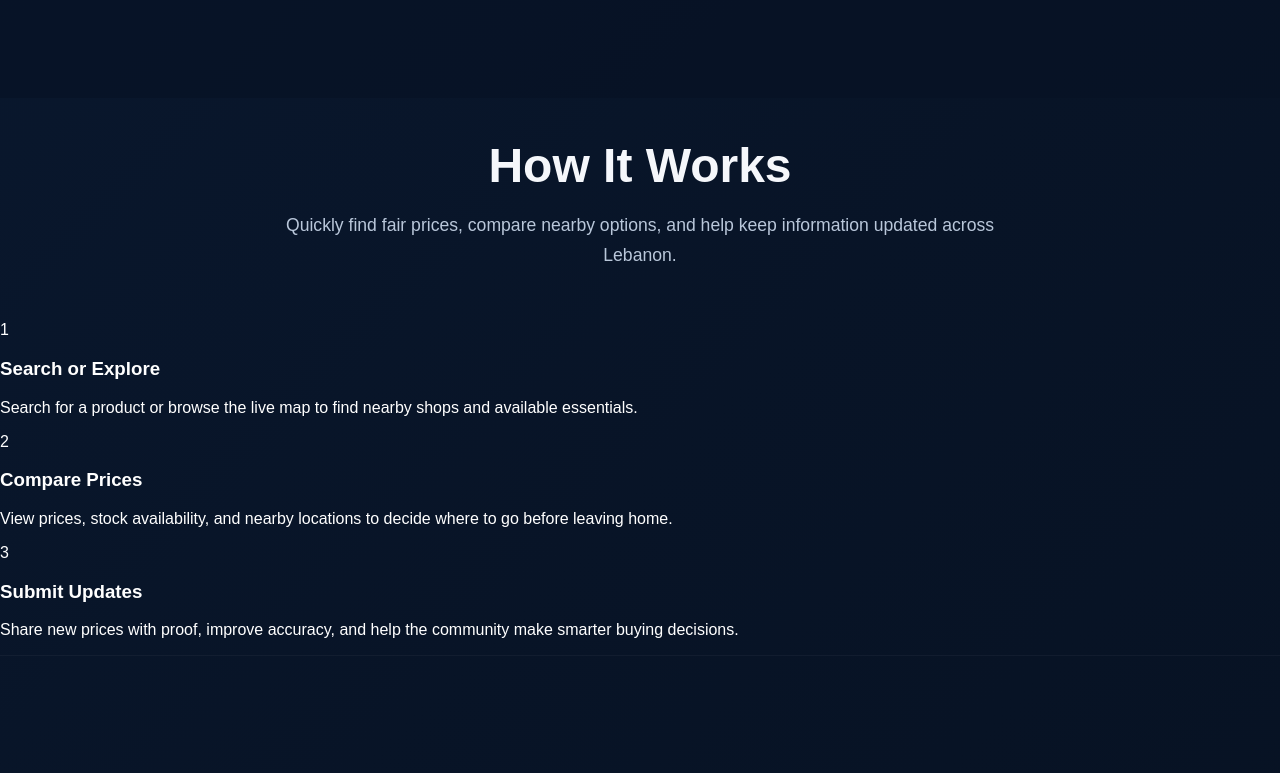
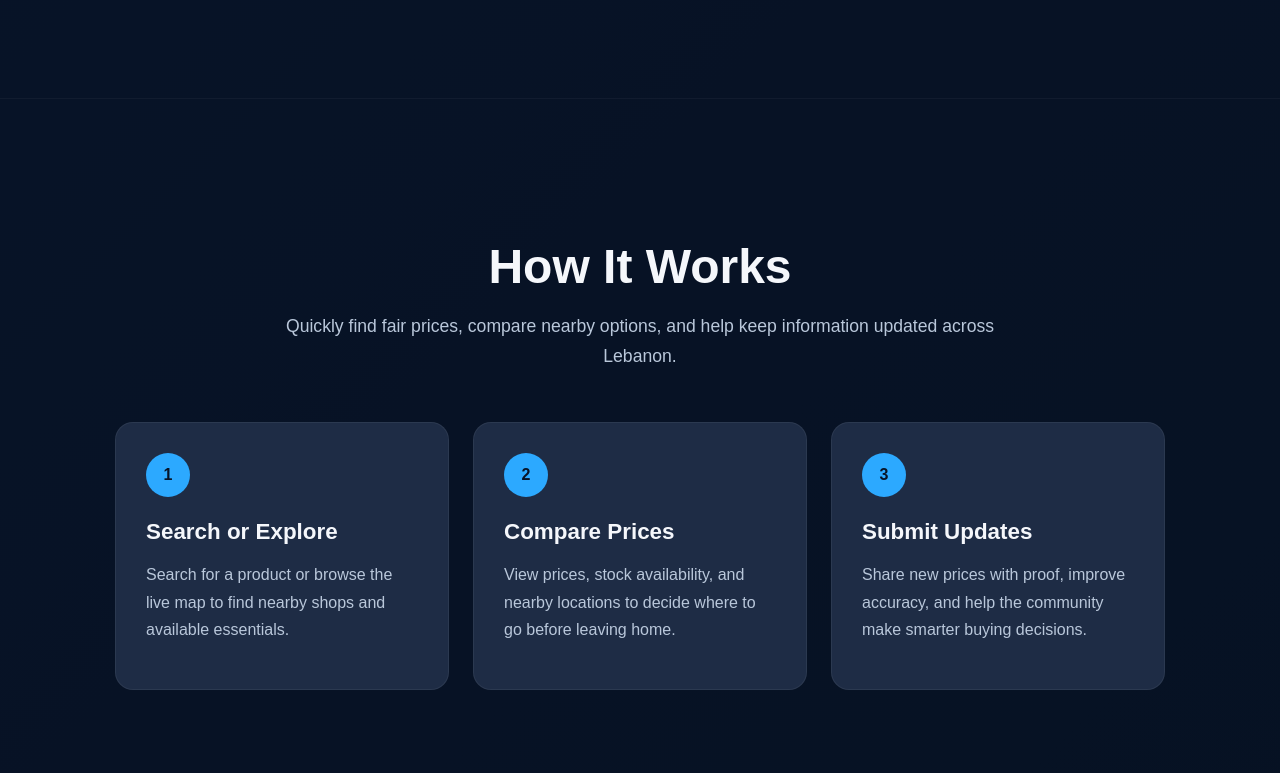
Before and after one commit to pamela62100/Lebanon-pricemap, a React (Vite) app in the folder lebanonpricemap.client/: page / in a window 1280 px wide. Shown: the part 1747-2520 px from the top of the page. Built offline with nearby package versions, Linux system fonts and the light colour scheme.

Commit message:
fixed how it works

```diff
--- a/lebanonpricemap.client/src/App.css
+++ b/lebanonpricemap.client/src/App.css
@@ -461,3 +461,59 @@ body {
     font-size: 0.95rem;
     margin: 0;
 }
+/* HOW IT WORKS */
+
+.how-section {
+    width: 100%;
+    padding: 100px 20px;
+    border-top: 1px solid rgba(255,255,255,0.04);
+    background: rgba(7,18,36,0.55);
+}
+
+.how-grid {
+    max-width: 1050px;
+    margin: 0 auto;
+    display: grid;
+    grid-template-columns: repeat(3,1fr);
+    gap: 24px;
+}
+
+.how-card {
+    background: rgba(35,48,75,0.88);
+    border: 1px solid rgba(255,255,255,0.06);
+    border-radius: 18px;
+    padding: 30px;
+    transition: 0.2s ease;
+    min-height: 200px;
+}
+
+    .how-card:hover {
+        transform: translateY(-3px);
+        border-color: rgba(44,169,255,0.45);
+    }
+
+.how-step {
+    width: 44px;
+    height: 44px;
+    border-radius: 999px;
+    background: #2ca9ff;
+    color: #081427;
+    display: flex;
+    align-items: center;
+    justify-content: center;
+    font-weight: 700;
+    font-size: 1rem;
+    margin-bottom: 16px;
+}
+
+.how-card h3 {
+    font-size: 1.4rem;
+    margin-bottom: 14px;
+    color: #f5f7fb;
+}
+
+.how-card p {
+    color: #b9c7da;
+    line-height: 1.7;
+    font-size: 1rem;
+}
```
